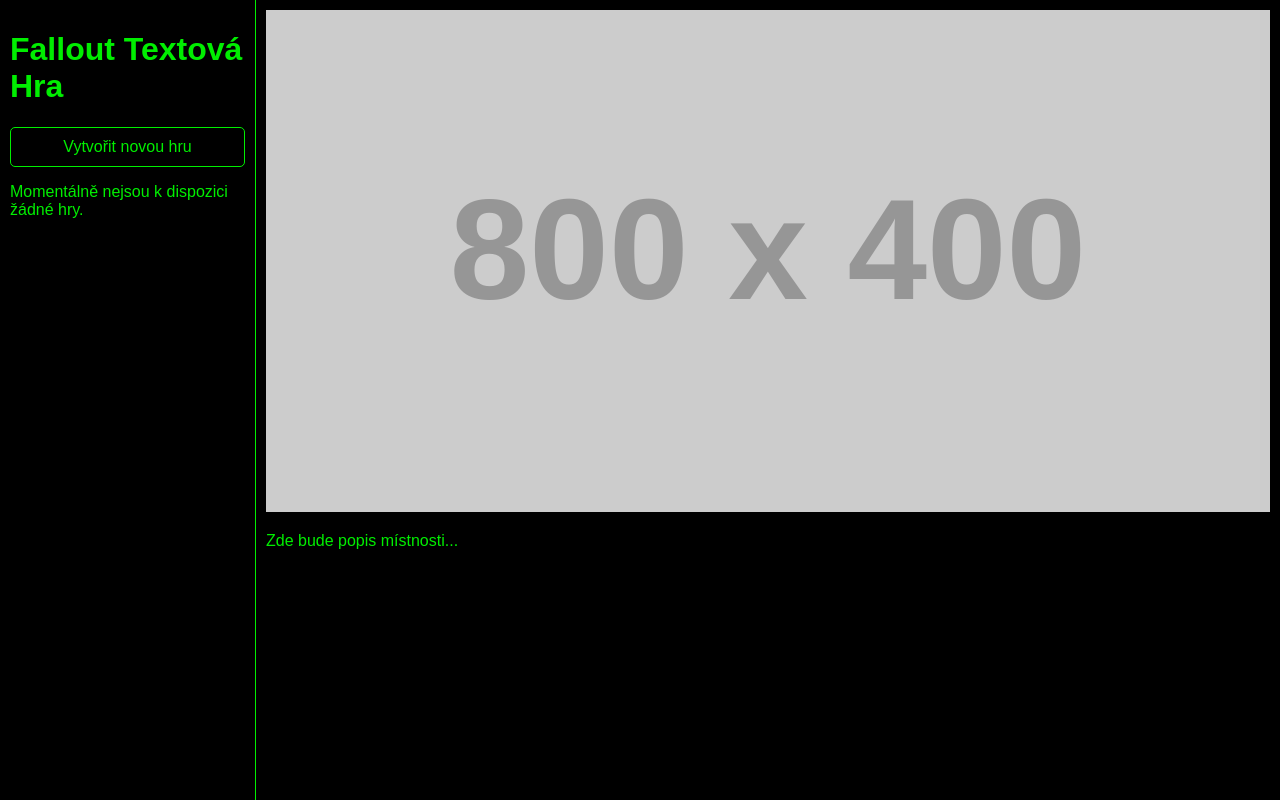
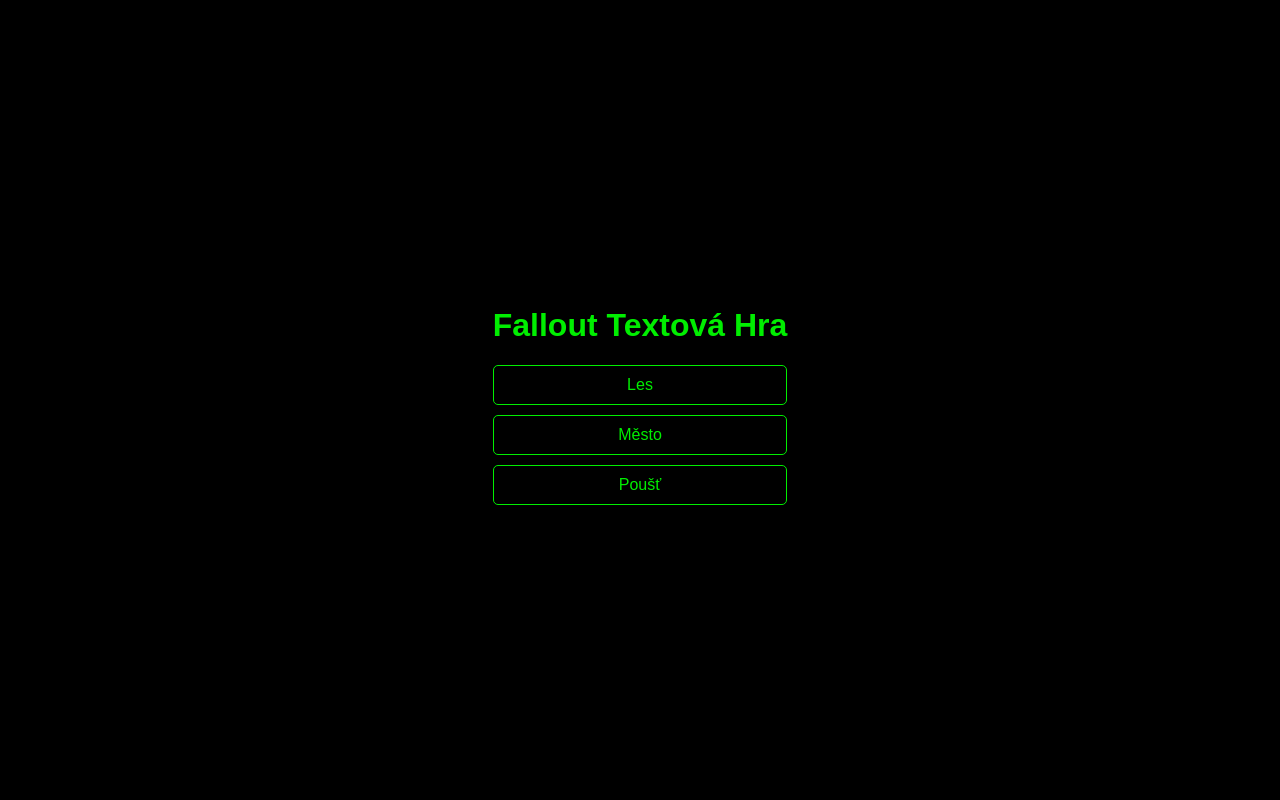
Before and after one commit to FalloutTRPG/fallout-trpg, a plain HTML site: page index.html in a window 1280 px wide. Drawn offline with Linux system fonts and the light colour scheme; placeholder pictures from the web are drawn by us.

Commit message:
Update index.html

```diff
--- a/index.html
+++ b/index.html
@@ -11,22 +11,13 @@
             color: #00ee00;
             margin: 0;
             padding: 0;
+            display: flex;
+            justify-content: center;
+            align-items: center;
+            height: 100vh;
         }
         .menu {
-            width: 20%;
-            float: left;
-            border-right: 1px solid #00ee00;
-            padding: 10px;
-            box-sizing: border-box;
-            height: 100vh;
-        }
-        .content {
-            width: 80%;
-            float: left;
-            padding: 10px;
-            box-sizing: border-box;
-            height: calc(100vh - 100px);
-            overflow-y: auto;
+            text-align: center;
         }
         .menu a {
             color: #00ee00;
@@ -92,25 +83,35 @@
     </style>
 </head>
 <body>
-    <!-- Úvodní stránka -->
-    <div id="main-page">
+    <!-- Úvodní stránka (rozcestník) -->
+    <div id="intro-page">
         <div class="menu">
             <h1>Fallout Textová Hra</h1>
+            <a href="#" onclick="enterLocation('les')">Les</a>
+            <a href="#" onclick="enterLocation('mesto')">Město</a>
+            <a href="#" onclick="enterLocation('poušť')">Poušť</a>
+        </div>
+    </div>
+
+    <!-- Stránka místa -->
+    <div id="location-page" class="hidden">
+        <div class="menu">
+            <a href="#" onclick="returnToIntro()">Zpět</a>
             <a href="#" onclick="createNewGame()">Vytvořit novou hru</a>
             <div id="game-list">
                 <p>Momentálně nejsou k dispozici žádné hry.</p>
             </div>
         </div>
         <div class="content">
-            <img src="https://via.placeholder.com/800x400" alt="Popis obrázku místnosti" id="room-image" style="width: 100%; height: auto;" />
-            <p id="room-description">Zde bude popis místnosti...</p>
+            <img src="" alt="Popis obrázku místnosti" id="location-image" style="width: 100%; height: auto;" />
+            <p id="location-description">Zde bude popis místnosti...</p>
         </div>
     </div>
 
     <!-- Herní místnost -->
     <div id="game-room" class="hidden">
         <div class="menu">
-            <a href="#" onclick="returnToMain()">Zpět</a>
+            <a href="#" onclick="returnToLocation()">Zpět</a>
         </div>
         <div class="content">
             <div id="messages"></div>
@@ -123,16 +124,58 @@
     </div>
 
     <script>
-        const mainPage = document.getElementById("main-page");
+        const introPage = document.getElementById("intro-page");
+        const locationPage = document.getElementById("location-page");
         const gameRoom = document.getElementById("game-room");
         const messagesDiv = document.getElementById("messages");
         const usernameInput = document.getElementById("username");
         const messageInput = document.getElementById("message");
+        const locationImage = document.getElementById("location-image");
+        const locationDescription = document.getElementById("location-description");
+
+        // Data pro jednotlivá místa
+        const locations = {
+            les: {
+                image: "https://via.placeholder.com/800x400?text=Les",
+                description: "Temný a tajuplný les plný nebezpečí a překvapení."
+            },
+            mesto: {
+                image: "https://via.placeholder.com/800x400?text=Město",
+                description: "Rozpadlé město plné ruin a přeživších."
+            },
+            poušť: {
+                image: "https://via.placeholder.com/800x400?text=Poušť",
+                description: "Vyprahlá poušť, kde přežijí jen ti nejsilnější."
+            }
+        };
 
         // Seznam her (zatím pouze v paměti prohlížeče)
         let games = [];
 
-        // Funkce pro vytvoření nové hry
+        // Funkce pro vstup do místa
+        function enterLocation(location) {
+            introPage.classList.add("hidden");
+            locationPage.classList.remove("hidden");
+
+            // Nastavíme obrázek a popis místa
+            locationImage.src = locations[location].image;
+            locationDescription.textContent = locations[location].description;
+        }
+
+        // Funkce pro návrat na úvodní stránku
+        function returnToIntro() {
+            locationPage.classList.add("hidden");
+            gameRoom.classList.add("hidden");
+            introPage.classList.remove("hidden");
+        }
+
+        // Funkce pro návrat na stránku místa
+        function returnToLocation() {
+            gameRoom.classList.add("hidden");
+            locationPage.classList.remove("hidden");
+        }
+
+        // Funkce pro vytvoření nové hru
         function createNewGame() {
             const gameName = prompt("Zadejte název nové hry:");
             if (gameName) {
@@ -148,15 +191,9 @@
 
         // Funkce pro vstup do hry
         function enterGame(gameName) {
-            mainPage.classList.add("hidden");
+            locationPage.classList.add("hidden");
             gameRoom.classList.remove("hidden");
             messagesDiv.innerHTML = ""; // Vyčistit zprávy
-        }
-
-        // Funkce pro návrat na hlavní stránku
-        function returnToMain() {
-            gameRoom.classList.add("hidden");
-            mainPage.classList.remove("hidden");
         }
 
         // Funkce pro odeslání zprávy (akce postavy)
```
